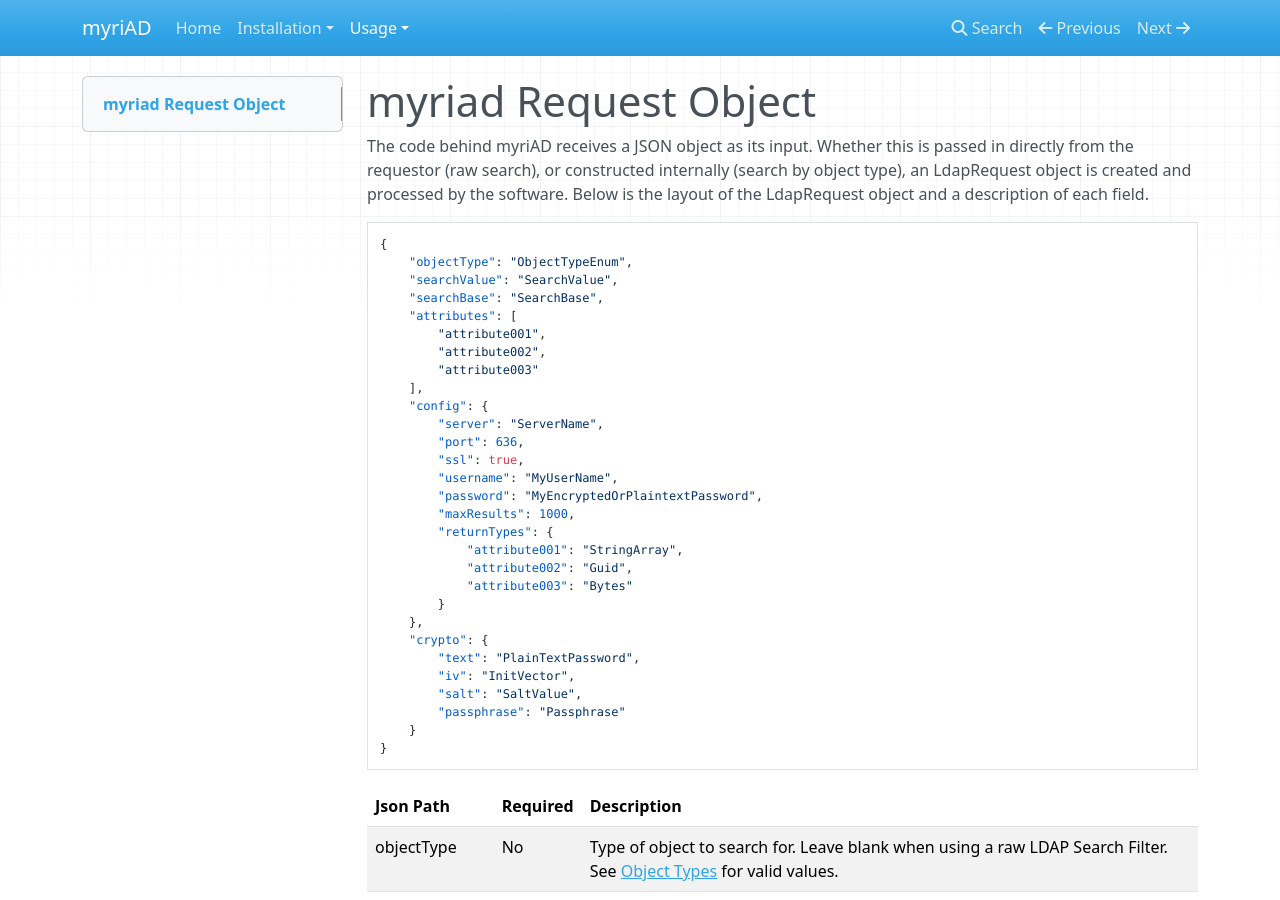
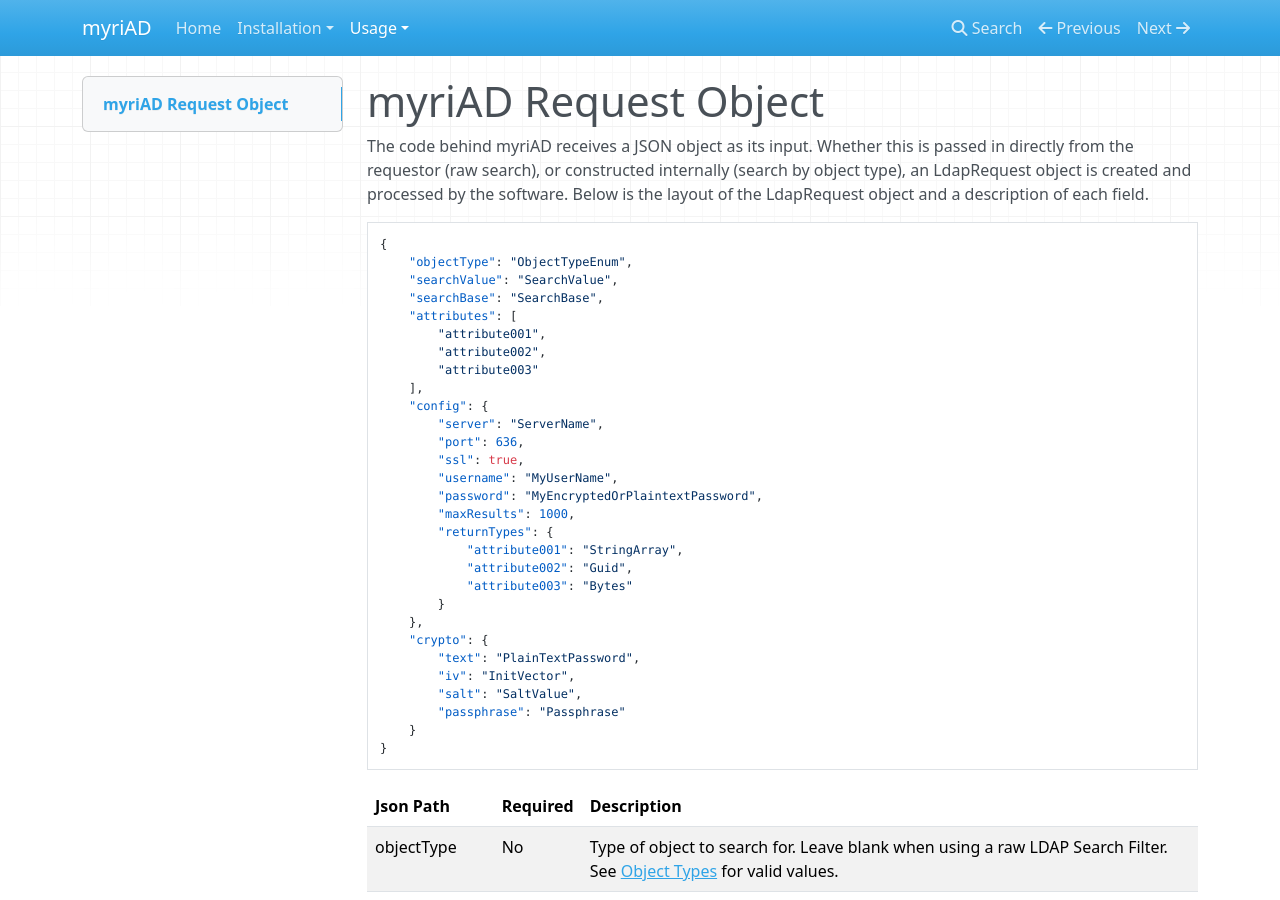
Before and after one commit to SynapseProject/myriad.docs, an MkDocs documentation site: the page built from docs/usage/request.md, in a window 1280 px wide and 900 px high. Built offline with MkDocs 1.6.1, drawn with Linux system fonts in a browser that asks for light colours; nearby versions of some CDN libraries; old or Windows-style settings are respelled for this version of MkDocs.

Commit message:
Typo again.

```diff
--- a/docs/usage/request.md
+++ b/docs/usage/request.md
@@ -1,4 +1,4 @@
-# myriad Request Object
+# myriAD Request Object
 
 The code behind myriAD receives a JSON object as its input.  Whether this is passed in directly from the requestor (raw search), or constructed internally (search by object type), an LdapRequest object is created and processed by the software.  Below is the layout of the LdapRequest object and a description of each field.
 
```
Also changed, not shown: docs/usage/response.md (+1 -1 lines).
